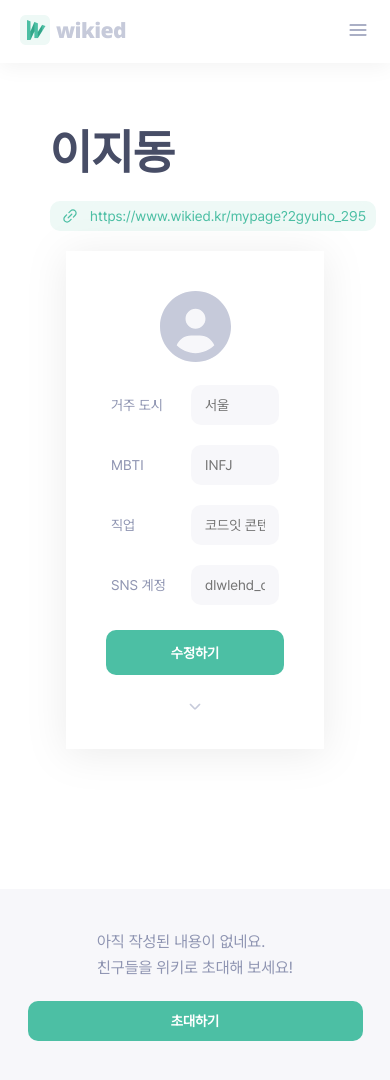
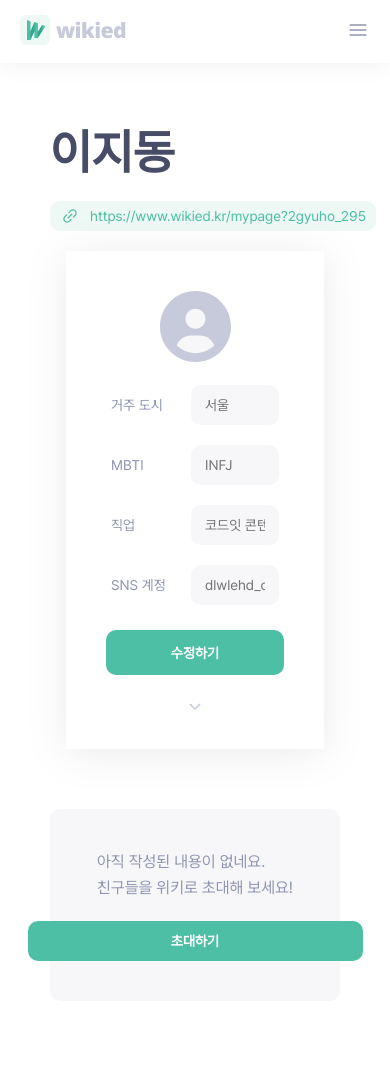
Before and after one commit to leegyuho-programer/Wikied, a Next.js app: page /mypage in a window 390 px wide. After the commit the page ends 1001 px from the top, so only its background shows below. Built offline with nearby package versions, Linux system fonts and the light colour scheme.

Commit message:
feat: MyPage 반응형 추가

```diff
--- a/app/(auth)/mypage/_components/MyPage.module.css
+++ b/app/(auth)/mypage/_components/MyPage.module.css
@@ -77,4 +77,15 @@
   .section > div:first-child {
     margin-top: 0;
   }
+
+  .nodata {
+    margin-top: 0;
+    max-width: 100%;
+  }
 }
+
+@media (max-width: 768px) {
+  .section {
+    gap: 40px;
+  }
+}
```
